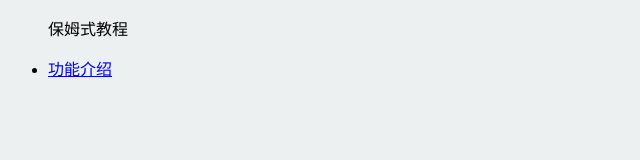
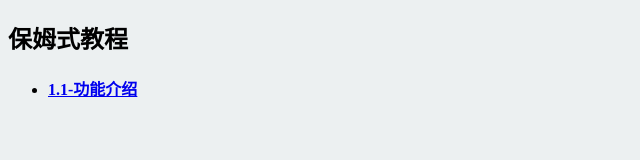
Before and after one commit to zzyh1145/CDS-DOC, a plain HTML site: page index.html in a window 1280 px wide. Shown: the whole page, without its empty margins (0-640 px from the left). Drawn offline with Linux system fonts and the light colour scheme.

Commit message:
style美化index.html排版

```diff
--- a/index.html
+++ b/index.html
@@ -1,4 +1,5 @@
 <!DOCTYPE html>
+<html>
 <html lang="zh-cn">
 <head>
     <meta charset="UTF-8" />
@@ -6,7 +7,13 @@
     <link rel="stylesheet" type="text/css" href="background.css">
     <title>CDS-DOC</title>
 </head>
-<ul>
-    <p>保姆式教程</p>
-    <li><a href = 1.1.html>功能介绍</a></li>
-</ul>
+
+<body>
+    <h2>保姆式教程</h2>
+    <ul>
+        <li><h4><a href = 1.1.html>1.1-功能介绍</a></h4></li>
+
+    </ul>
+
+</body>
+</html>
```
